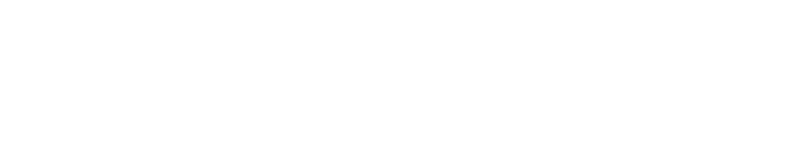
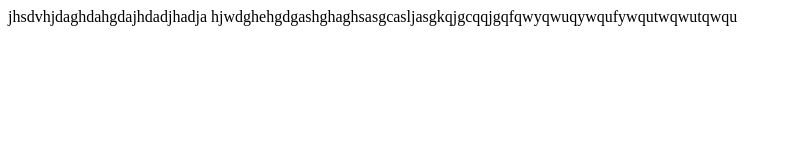
Before and after one commit to Alphajeez96/t, a plain HTML site: page index.html in a window 1280 px wide. Shown: the whole page, without its empty margins (0-793 px from the left). Drawn offline with Linux system fonts and the light colour scheme.

```diff
--- a/index.html
+++ b/index.html
@@ -8,6 +8,7 @@
 </head>
 
 <body>
+    jhsdvhjdaghdahgdajhdadjhadja hjwdghehgdgashghaghsasgcasljasgkqjgcqqjgqfqwyqwuqywqufywqutwqwutqwqu
 
 </body>
 
```
